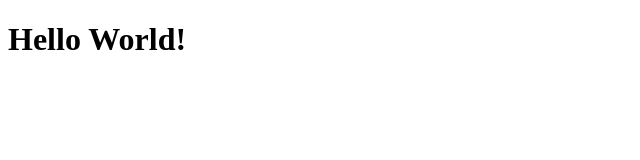
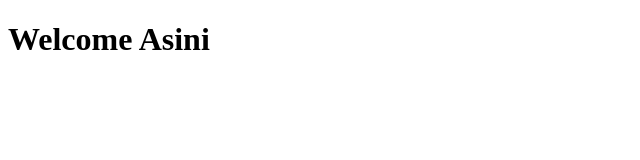
Before and after one commit to Pathmila/Sample-Project, an Angular app: page / in a window 1280 px wide. Shown: the top 160 px of the page, without its empty margins (0-640 px from the left). Built offline with nearby package versions, Linux system fonts and the light colour scheme.

Commit message:
commit 2

```diff
--- a/src/app/app.component.html
+++ b/src/app/app.component.html
@@ -1,2 +1,2 @@
-<h1>Hello World!</h1>
+<h1>Welcome Asini</h1>
 <router-outlet></router-outlet>
```
